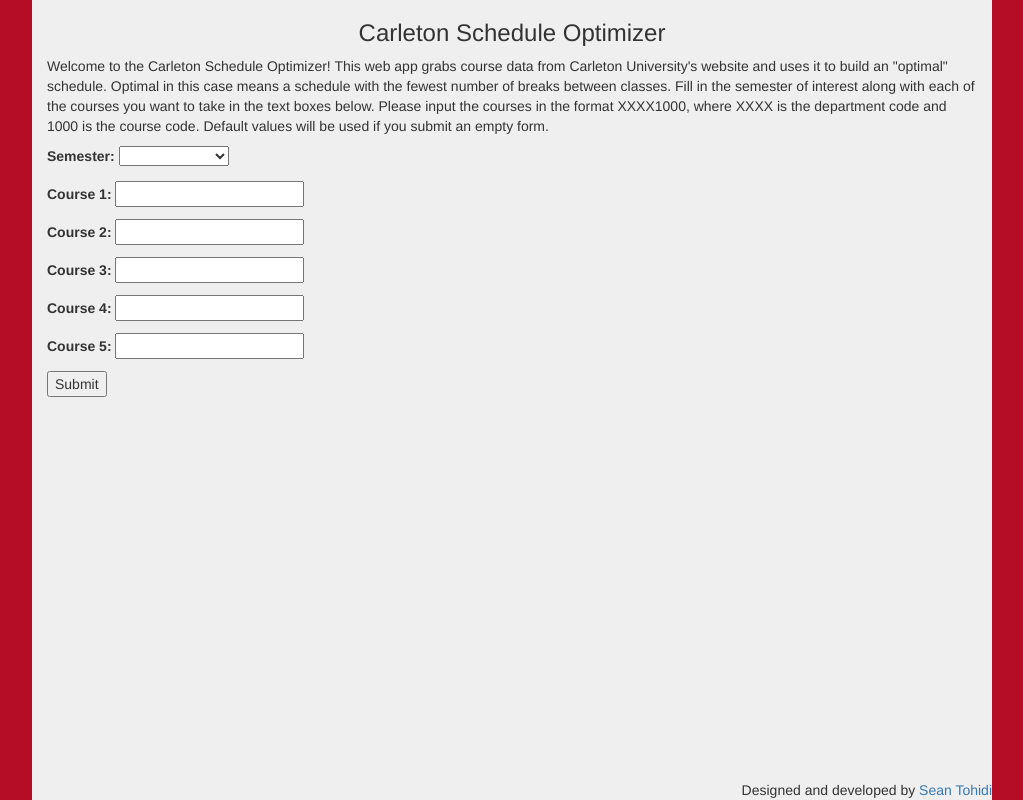
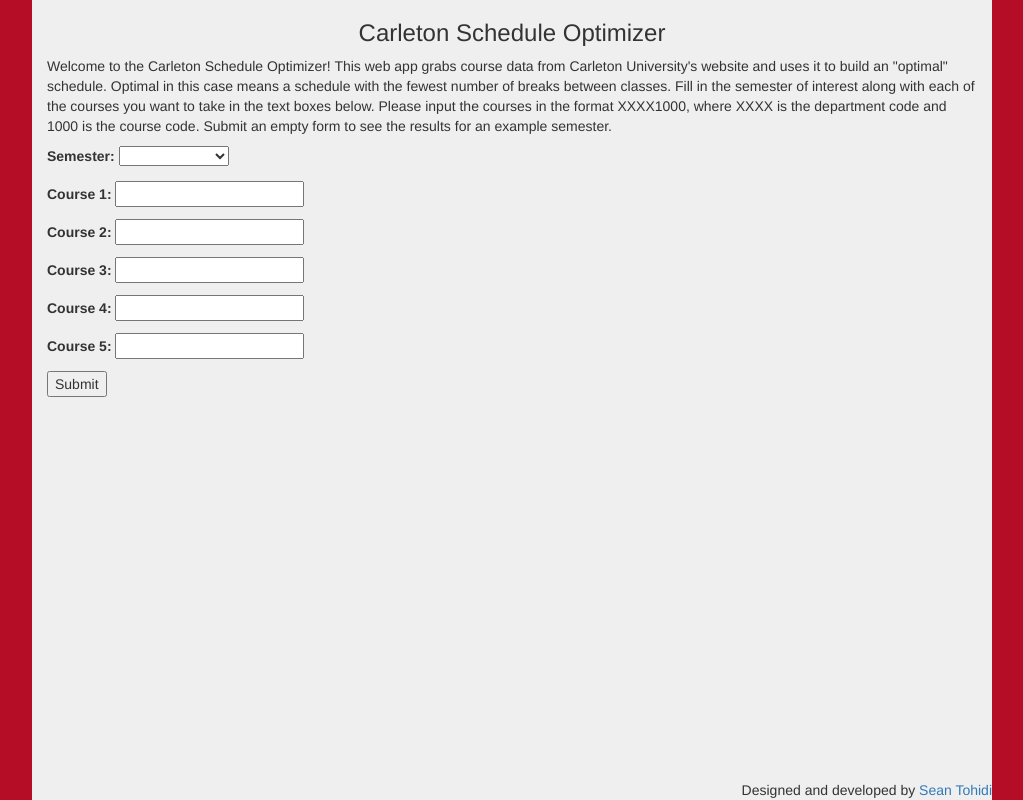
Before and after one commit to MohamedHozayen/Carleton-Schedule-Optimizer, a Django app: page / in a window 1280 px wide. Shown: the whole page, without its empty margins (128-1151 px from the left). Run offline with Django 3.2, Linux system fonts and the light colour scheme; some libraries are stand-ins or nearby versions.

Commit message:
Fixed the view not working for a filled-out form

```diff
--- a/scheduleoptimizer/scheduler/templates/scheduler/index.html
+++ b/scheduleoptimizer/scheduler/templates/scheduler/index.html
@@ -53,7 +53,7 @@ function post(path) {
 			<div class="col-md-8" id='middle'>
 				<h3 align="center">Carleton Schedule Optimizer</h3>
 				<p>Welcome to the Carleton Schedule Optimizer! This web app grabs course data from Carleton University's website and uses it to build an "optimal" schedule. Optimal in this case means a schedule with the fewest number of breaks between classes.
-				Fill in the semester of interest along with each of the courses you want to take in the text boxes below. Please input the courses in the format XXXX1000, where XXXX is the department code and 1000 is the course code. Default values will be used if you submit an empty form.</p>
+				Fill in the semester of interest along with each of the courses you want to take in the text boxes below. Please input the courses in the format XXXX1000, where XXXX is the department code and 1000 is the course code. Submit an empty form to see the results for an example semester.</p>
 
 			    <div class="row">
 			        <div class="col-md-4">
--- a/scheduleoptimizer/scheduler/views.py
+++ b/scheduleoptimizer/scheduler/views.py
@@ -15,10 +15,11 @@ def scheduler(request):
             c3 = form.cleaned_data['c3'].upper()
             c4 = form.cleaned_data['c4'].upper()
             c5 = form.cleaned_data['c5'].upper()
+            subjects = [c1,c2,c3,c4,c5]
 
             if term=='' and c1=='' and c2=='' and c3=='' and c4=='' and c5=='':
                 term = '201610'
-                subjects = ['SYSC2003','SYSC2100','COMP1805','ELEC2607','STAT3502']
+                subjects = ['SYSC2003','SYSC2100','COMP1805','ELEC2607','']
                 data = {'term': term, 'c1': subjects[0], 'c2': subjects[1], 'c3': subjects[2], 'c4': subjects[3], 'c5': subjects[4]}
                 form = ScheduleForm(data, initial=data)
 
```
